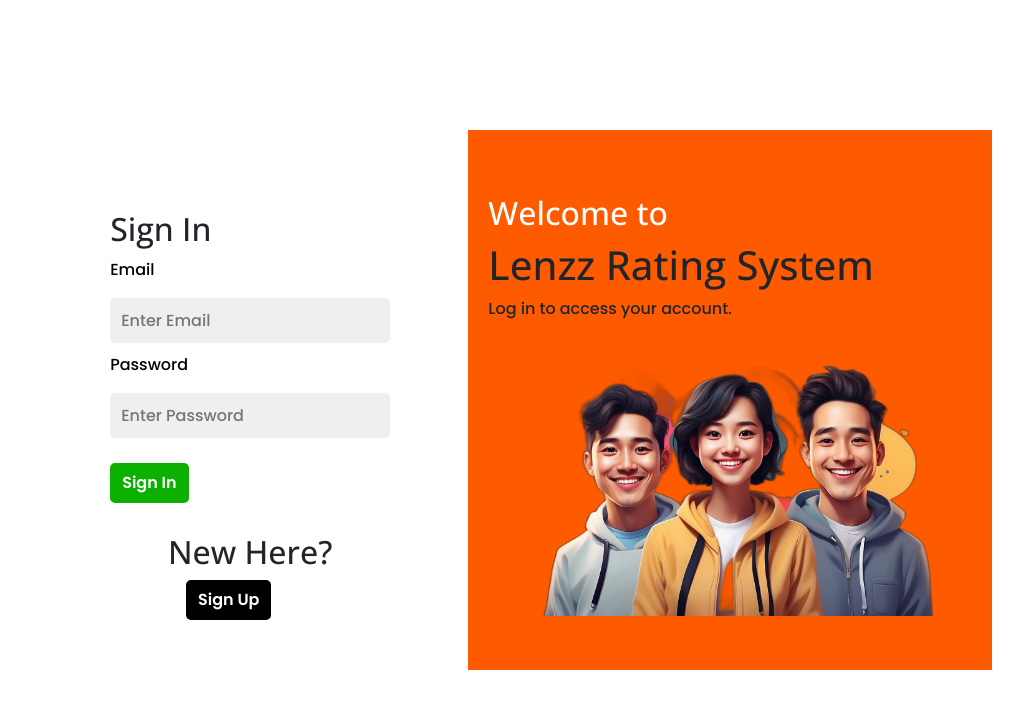
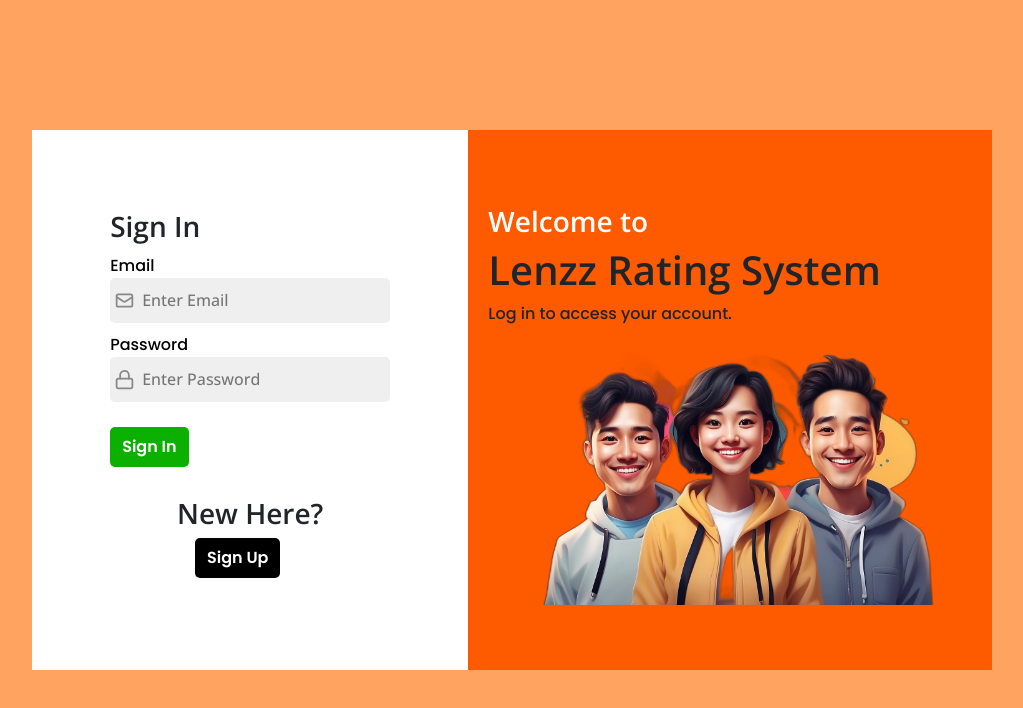
Before and after one commit to UserSampath/Rating-System, a React (Vite) app in the folder frontend/: page /login in a window 1280 px wide. Shown: the top 708 px of the page, without its empty margins (128-1151 px from the left). Built offline with nearby package versions, Linux system fonts and the light colour scheme.

Commit message:
fix bug in bootstrap

```diff
--- a/frontend/src/app.css
+++ b/frontend/src/app.css
@@ -22,7 +22,7 @@
 
   --big-fon-size: 50px;
   --h1-font-size: 50px;
-  --h2-font-size: 32px;
+  --h2-font-size: 28px;
   --h3-font-size: 24px;
   --large-font-size: 18px;
   --normal-font-size: 16px;
@@ -51,13 +51,13 @@
 body,
 input,
 textarea {
-  font-family: var(--body-font);
-  font-size: var(--normal-font-size);
-  font-weight: var(--weight-500);
+  font-family: var(--body-font) !important;
+  font-size: var(--normal-font-size) !important;
+  font-weight: var(--weight-500) !important;
 }
 
 body {
-  background-color: var(--primary);
+  background-color: var(--primary) !important;
   color: black;
 }
 
@@ -65,34 +65,40 @@ h1,
 h3,
 h4 {
   color: black;
-  font-family: var(--body-font);
-  font-weight: var(--weight-700);
+  font-family: var(--body-font) !important;
+  font-weight: var(--weight-700) !important;
 }
 h2{
   color: var(--title-color);
-  font-family: var(--body-font);
-  font-weight: var(--weight-700);
+  font-family: var(--body-font)!important;
+  font-weight: var(--weight-700) !important;
+  font-size: var(--h2-font-size) !important;
 }
 
 a {
-  text-decoration: none;
+  text-decoration: none !important;
+}
+p{
+  padding: 0 !important;
+  margin: 0 !important;
+
 }
 
 /*=====================reuseable css============= */
 
 .container {
-  max-width: 1140px;
-  margin-inline: auto;
-  padding-inline: 15px;
+  max-width: 1140px !important;
+  margin-inline: auto !important;
+  padding-inline: 15px !important;
 }
 
 .boxContainer {
-  max-width: 960px;
+  max-width: 960px !important;
   /* max-height: 450px; */
-  min-height: 540px;
-  background-color: var(--color2);
-  position: absolute;
-  top: 50%;
+  min-height: 540px !important;
+  background-color: var(--color2) !important;
+  position: absolute !important;
+  top: 50% ;
   left: 50%;
   transform: translate(-50%, -50%);
   width: 100%;
--- a/frontend/src/components/TextInput/textInput.css
+++ b/frontend/src/components/TextInput/textInput.css
@@ -11,15 +11,15 @@
 }
 
 .input {
-  appearance: none;
-  -webkit-appearance: none;
-  -moz-appearance: none;
-  border: none;
-  background: transparent;
-  color: rgb(0, 0, 0);
-  outline: none;
-font-size: medium;
-  cursor: text;
+  appearance: none !important;
+  -webkit-appearance: none !important;
+  -moz-appearance: none !important;
+  border: none !important;
+  background: transparent !important;
+  color: rgb(0, 0, 0) !important;
+  outline: none !important;
+font-size: medium !important;
+  cursor: text !important;
 }
 
 .icon {
```
Also changed, not shown: frontend/src/pages/adminDashboard/AdminDashboard.jsx (added, +9 -0 lines), frontend/src/pages/adminDashboard/adminDashboard.css (added).
